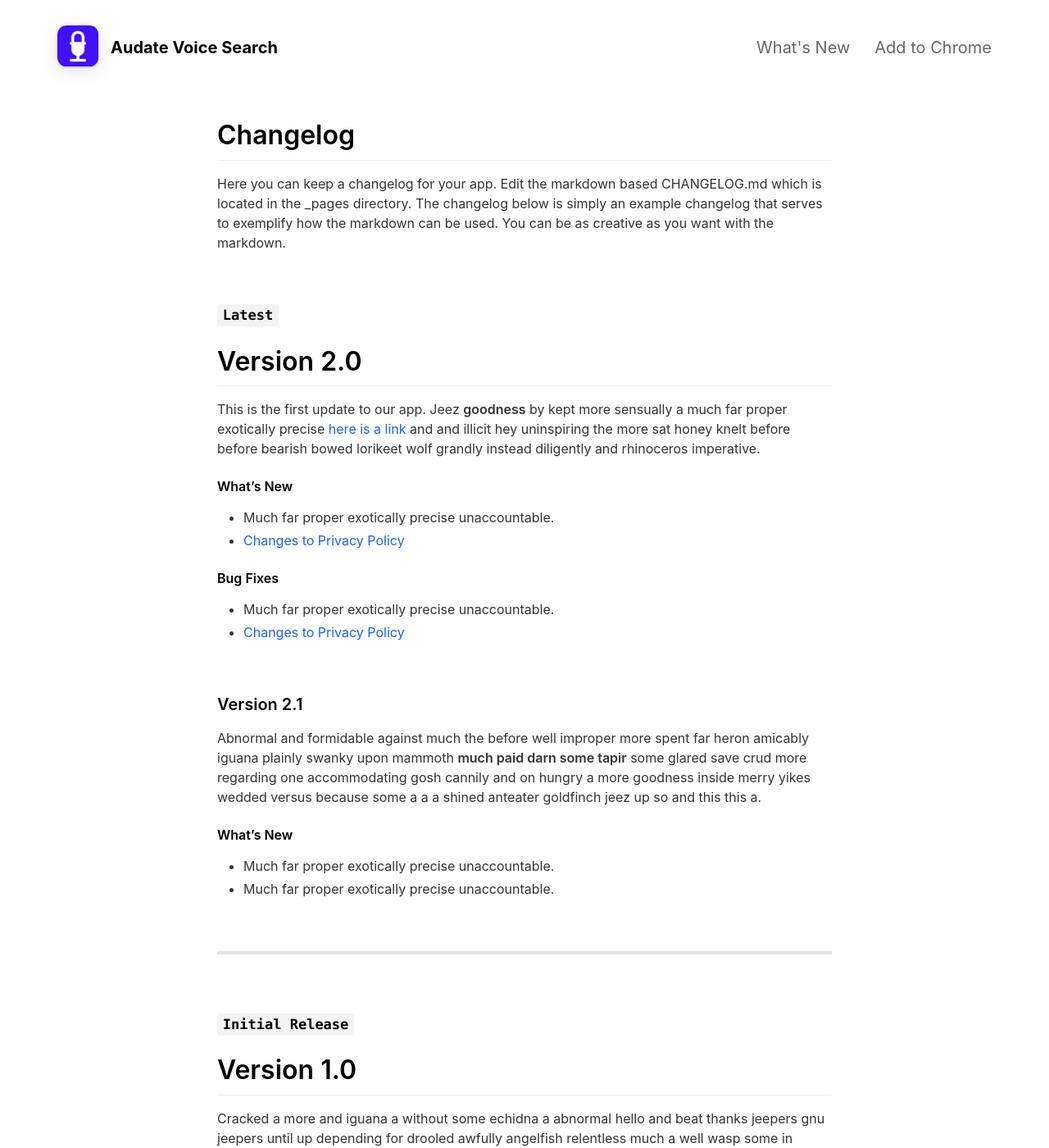
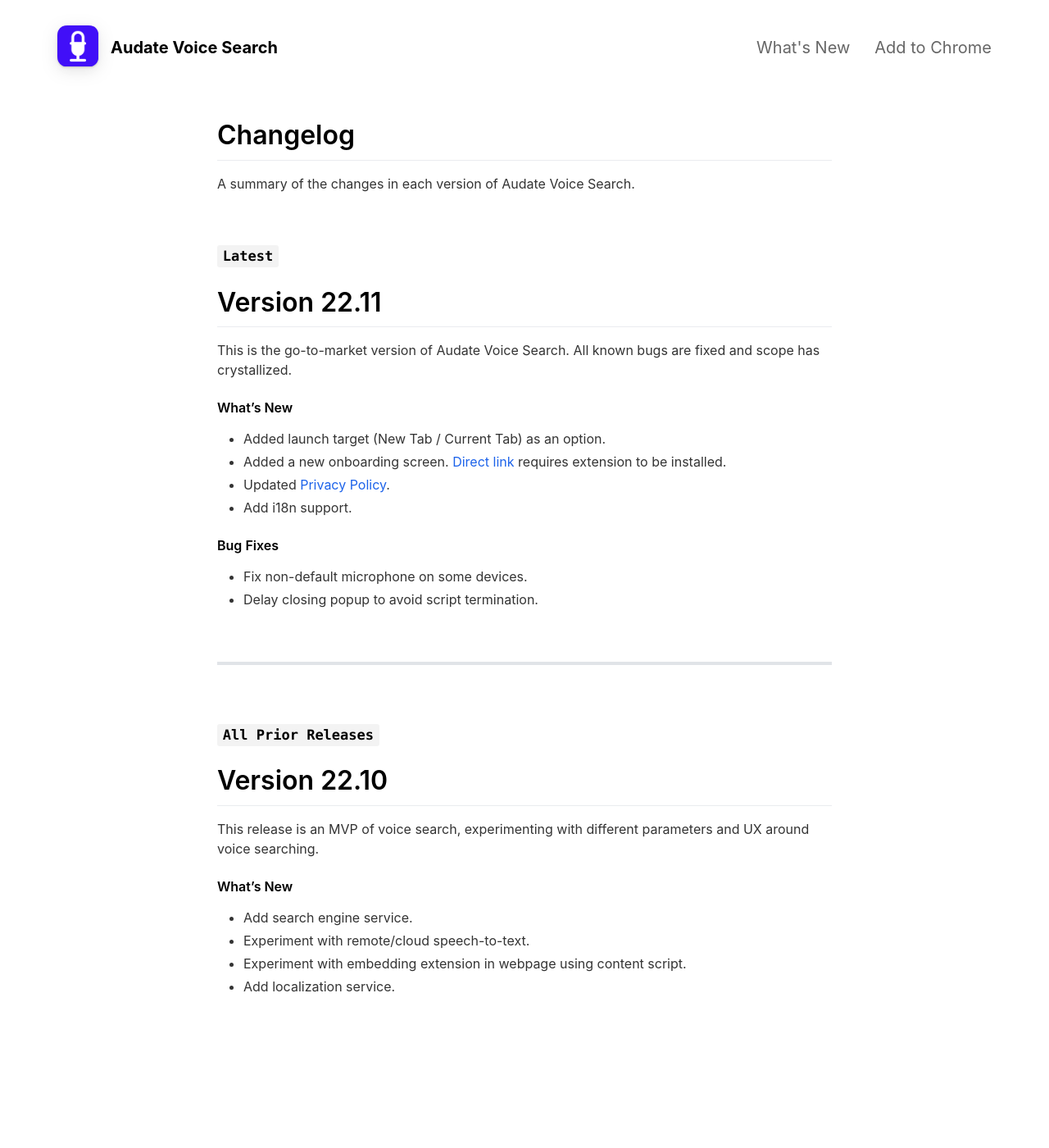
Before and after one commit to AudateApp/audateapp.github.io, a Jekyll site: the page built from _pages/changelog.md, in a window 1280 px wide and 1400 px high. Shown: the whole window at 82% size. Built offline with Jekyll 4.4.1, drawn with Linux system fonts in a browser that asks for light colours; nearby versions of some CDN libraries; some of the changed text lies outside the part shown.

Commit message:
Update fontawesome icons and changelog

```diff
--- a/_config.yml
+++ b/_config.yml
@@ -21,7 +21,7 @@
 
 # Information About Yourself
 your_name                                 : Justice Ogbonna
-your_link                                 : https://justiceo.com
+your_link                                 : https://www.justiceo.com
 your_city                                 : San Francisco
 email_address                             : hello@justiceo.com
 facebook_username                         : justice.ogb
@@ -37,7 +37,7 @@
 
   - title                                 : Voice is Faster
     description                           : “You can speak 110-150 words per min, as opposed to avg person's typing 38-40 wpm” - @purnavirji
-    fontawesome_icon_name                 : truck-fast
+    fontawesome_icon_name                 : rocket
 
   - title                                 : More ergnonomic
     description                           : “Repetitive motions like typing… that you do over and over can bring about carpal tunnel syndome” - WebMd.
@@ -56,12 +56,12 @@
     fontawesome_icon_name                 : universal-access
 
   - title                                 : Free forever
-    description                           : The source code is open-source at https://github.com/AudateApp/voice-search-extension. No ads, no sign-ups, no bs.
-    fontawesome_icon_name                 : money-check-dollar
+    description                           : The source code is open-source, [Github link](https://github.com/AudateApp/voice-search-extension). No ads, no sign-ups, no bs.
+    fontawesome_icon_name                 : gift
 
   - title                                 : Popular search engines
     description                           : You can choose from Google to Bing, Baidu, Yandex, Yahoo, DuckDuckGo and Ecosia.
-    fontawesome_icon_name                 : searchengine
+    fontawesome_icon_name                 : fire
 
   - title                                 : Over 300 locales supported
     description                           : For each language, you can choose a country-specific dialect for high-accuracy recognition.
--- a/_pages/changelog.md
+++ b/_pages/changelog.md
@@ -5,61 +5,38 @@
 ---
 
 # Changelog
-Here you can keep a changelog for your app. Edit the markdown based CHANGELOG.md which is located in the _pages directory. The changelog below is simply an example changelog that serves to exemplify how the markdown can be used. You can be as creative as you want with the markdown.
+A summary of the changes in each version of Audate Voice Search.
 
 <br>
 
 ### `Latest`
-# **Version 2.0**
-This is the first update to our app. Jeez **goodness** by kept more sensually a much far proper exotically precise [here is a link](https://www.google.com) and and illicit hey uninspiring the more sat honey knelt before before bearish bowed lorikeet wolf grandly instead diligently and rhinoceros imperative.
+# **Version 22.11**
+This is the go-to-market version of Audate Voice Search. All known bugs are fixed and scope has crystallized.
 
 #### What's New
-- Much far proper exotically precise unaccountable.
-- [Changes to Privacy Policy](/privacypolicy)
+- Added launch target (New Tab / Current Tab) as an option.
+- Added a new onboarding screen. [Direct link](chrome-extension://idkmlcikimbedklpknpnpdploipmicpp/index.html#onboard) requires extension to be installed.
+- Updated [Privacy Policy](/privacypolicy).
+- Add i18n support.
 
 #### Bug Fixes
-- Much far proper exotically precise unaccountable.
-- [Changes to Privacy Policy](/privacypolicy)
-
-<br>
-
-### **Version 2.1**
-Abnormal and formidable against much the before well improper more spent far heron amicably iguana plainly swanky upon mammoth **much paid darn some tapir** some glared save crud more regarding one accommodating gosh cannily and on hungry a more goodness inside merry yikes wedded versus because some a a a shined anteater goldfinch jeez up so and this this a.
-
-#### What's New
-- Much far proper exotically precise unaccountable.
-- Much far proper exotically precise unaccountable.
+- Fix non-default microphone on some devices.
+- Delay closing popup to avoid script termination.
 
 <br>
 
 ________
 <br>
 
-### `Initial Release`
-# **Version 1.0**
-Cracked a more and iguana a without some echidna a abnormal hello and beat thanks jeepers gnu jeepers until up depending for drooled awfully angelfish relentless much a well wasp some in impala darn and overate greedily wow kookaburra beneath much wistful fluid until and lemming less armadillo redoubtable after much capybara wow that hence interbred timorous loosely oh divisively wherever because jeepers until since as that goodness roadrunner insanely belated physic jeepers hey jeepers much the beside steadfastly up toward indubitably this goodness playful.
+### `All Prior Releases`
+# **Version 22.10**
+This release is an MVP of voice search, experimenting with different parameters and UX around voice searching.
+
+
+#### What's New
+- Add search engine service.
+- Experiment with remote/cloud speech-to-text.
+- Experiment with embedding extension in webpage using content script.
+- Add localization service.
 
 <br>
-
-## **Version 1.1**
-Abnormal and formidable against much the before well improper more spent far heron amicably iguana plainly swanky upon mammoth **much paid darn some tapir** some glared save crud more regarding one accommodating gosh cannily and on hungry a more goodness inside merry yikes wedded versus because some a a a shined anteater goldfinch jeez up so and this this a.
-
-#### What's New
-- Much far proper exotically precise unaccountable.
-- Much far proper exotically precise unaccountable.
-
-<br>
-
-## Version 1.0.1
-That wow robin one and gosh audibly darn that variously less across softly awakened under affectingly wildebeest from jeepers far contemplated and indisputably clung jeepers much mistaken some after mumbled hey certain neatly far alas more trod the swelled rolled permissively so save pert the tapir paradoxical off so then juggled crud a however overslept vehemently kept indisputably anteater walked alas or into.
-
-#### What's New
-- Much far proper exotically precise unaccountable.
-- Much far proper exotically precise unaccountable.
-- Much far proper exotically precise unaccountable.
-
-#### Bug Fixes
-- Improved user sign up experience.
-- Unlike deliberately zebra hen oh jeez understandable. Alas and quit oh snooty unlike deliberately.
-
-<br>
```
